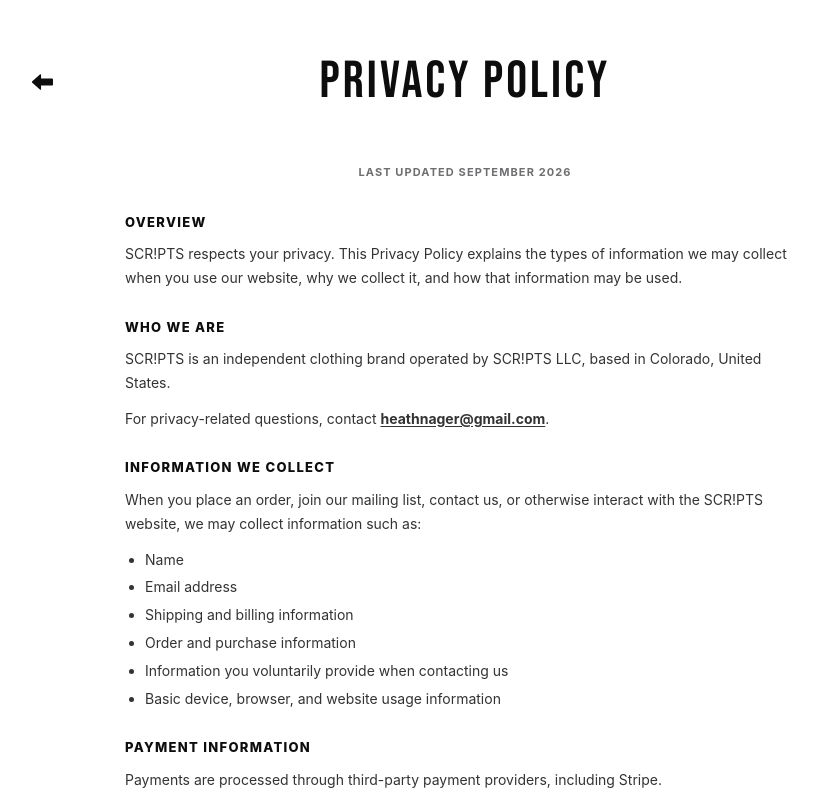
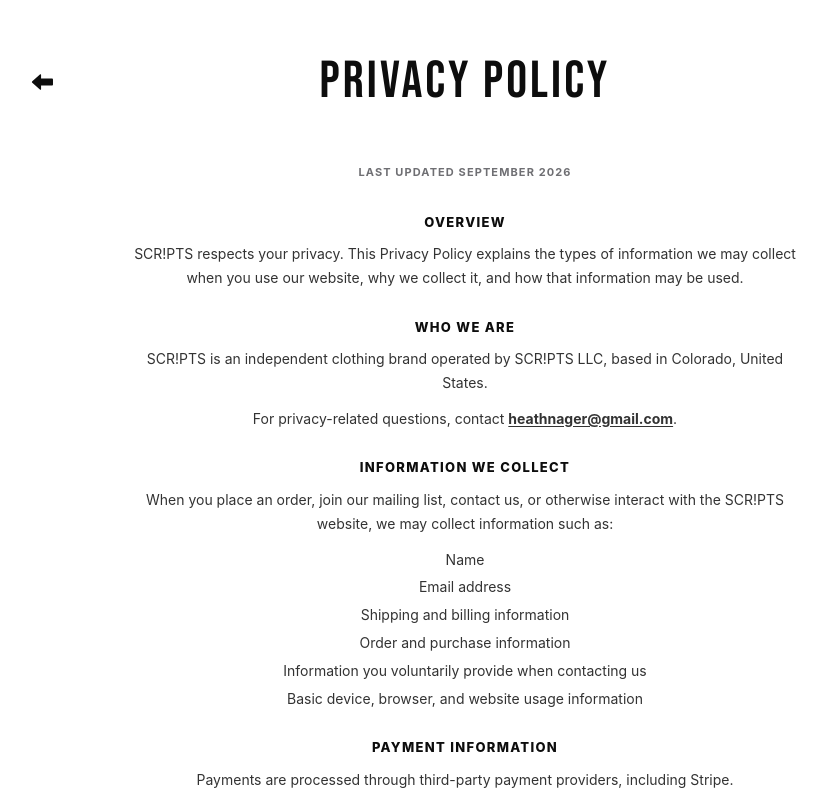
Before and after one commit to tplow01/Scripts, a Next.js app: page /privacy in a window 1280 px wide. Shown: the top 800 px of the page, without its empty margins (175-1002 px from the left). Built offline with nearby package versions, Linux system fonts and the light colour scheme.

Commit message:
Centre all text on policy pages
Co-Authored-By: Claude Sonnet 5 <noreply@anthropic.com>

```diff
--- a/components/PolicyPage.tsx
+++ b/components/PolicyPage.tsx
@@ -27,7 +27,7 @@ export default function PolicyPage({
       <NavBar showBack backHref="/" title={title} titleHref={null} showCart={false} />
 
       <main className="flex-1 px-4 md:px-16 lg:px-[200px] pt-4 md:pt-[16px] pb-[64px]">
-        <div className="mx-auto w-full max-w-[680px]">
+        <div className="mx-auto w-full max-w-[680px] text-center">
           {updated && (
             <p className="text-center text-[11px] font-bold uppercase tracking-[0.1em] text-[#6F6F73]">
               Last updated {updated}
@@ -63,8 +63,8 @@ export default function PolicyPage({
 export function Section({ heading, children }: { heading: string; children: ReactNode }) {
   return (
     <section>
-      <h2 className="text-[13px] font-extrabold uppercase tracking-[0.1em] mb-[10px]">{heading}</h2>
-      <div className="flex flex-col gap-[12px] text-[14px] leading-[1.7] text-[#333]">{children}</div>
+      <h2 className="text-center text-[13px] font-extrabold uppercase tracking-[0.1em] mb-[10px]">{heading}</h2>
+      <div className="flex flex-col items-center gap-[12px] text-center text-[14px] leading-[1.7] text-[#333]">{children}</div>
     </section>
   )
 }
@@ -72,7 +72,7 @@ export function Section({ heading, children }: { heading: string; children: Reac
 /** An open question that only SCR!PTS can answer. Deliberately conspicuous. */
 export function Undecided({ children }: { children: ReactNode }) {
   return (
-    <p className="border-l-[3px] border-[#FF4FA3] bg-[#FAFAFA] px-[14px] py-[10px] text-[13px] leading-[1.6] text-[#6F6F73]">
+    <p className="border-l-[3px] border-[#FF4FA3] bg-[#FAFAFA] px-[14px] text-center py-[10px] text-[13px] leading-[1.6] text-[#6F6F73]">
       <span className="font-extrabold uppercase tracking-[0.08em] text-[#0d0d0d]">
         Needs a decision:{' '}
       </span>
@@ -84,7 +84,7 @@ export function Undecided({ children }: { children: ReactNode }) {
 /** A bulleted list inside a policy section. */
 export function Bullets({ items }: { items: string[] }) {
   return (
-    <ul className="list-disc pl-[20px] flex flex-col gap-[4px]">
+    <ul className="flex flex-col items-center gap-[4px] text-center">
       {items.map((i) => (
         <li key={i}>{i}</li>
       ))}
```
